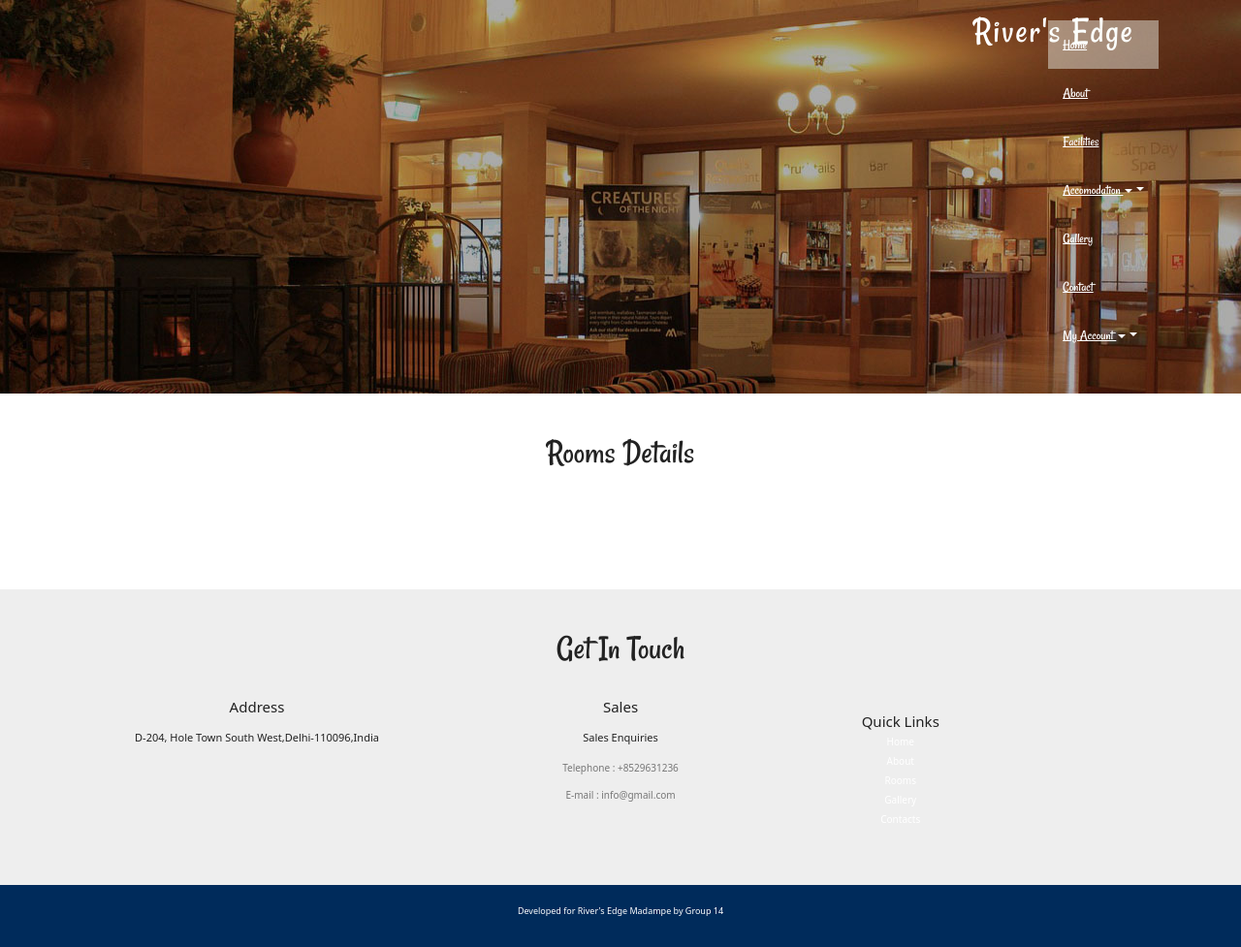
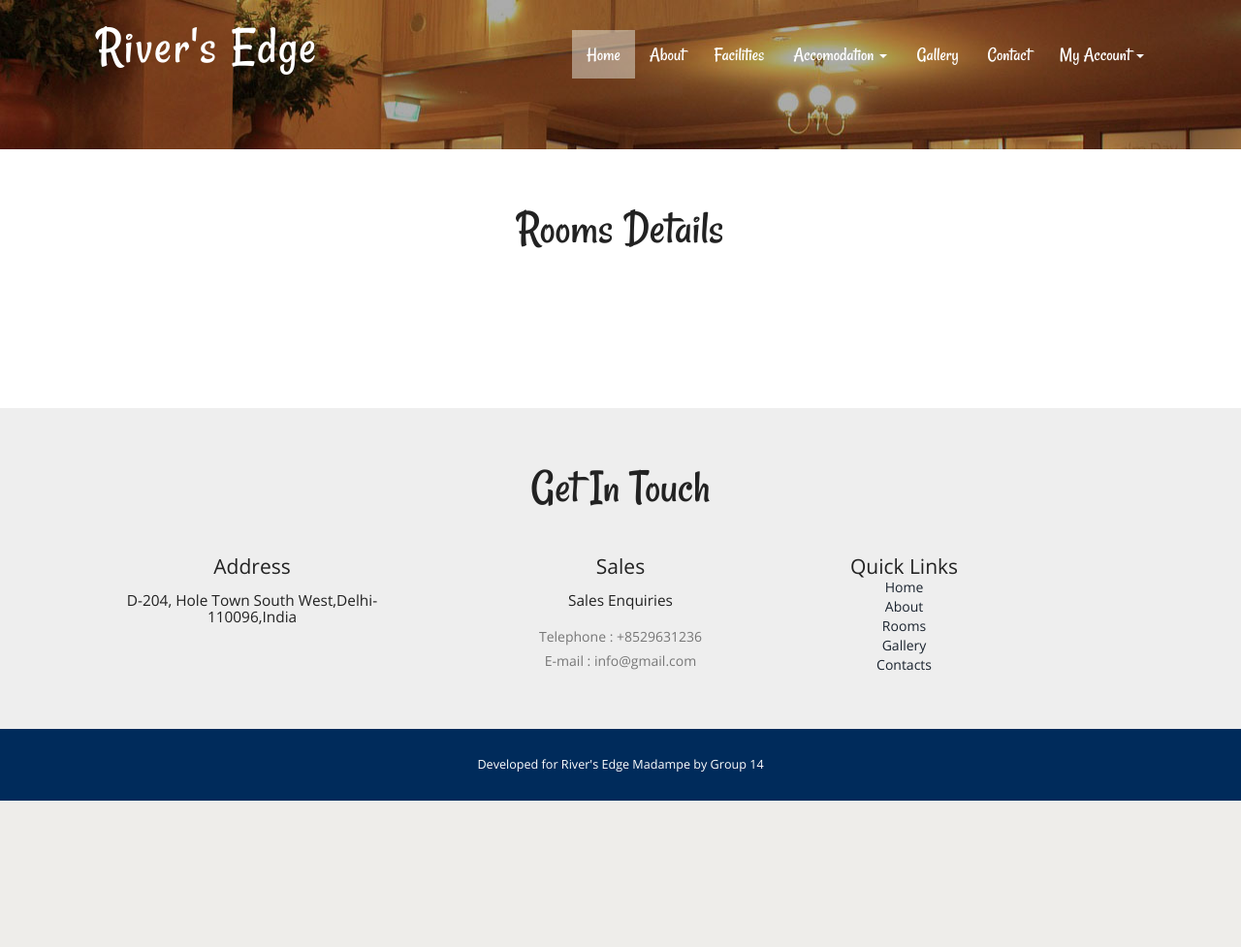
Before and after one commit to SandeepaMapa/RE, a PHP site: page /category-details.php?catid=aboutus in a window 1280 px wide. Shown: the whole page at 97% size. After the commit the page ends 826 px from the top, so only its background shows below. Run offline with PHP 8.4, Linux system fonts and the light colour scheme; a user stored in the database is signed in; data comes from the database, SQL or seed files in the repository; some libraries are stand-ins or nearby versions.

Commit message:
Update category-details.php

```diff
--- a/category-details.php
+++ b/category-details.php
@@ -10,9 +10,9 @@ include('includes/dbconnection.php');
 <title>Hotel Booking Management System | Hotel :: Single Rooms</title>
 <link href="css/bootstrap.css" rel="stylesheet" type="text/css" media="all">
 <link href="css/style.css" rel="stylesheet" type="text/css" media="all" />
-<link rel="stylesheet" href="css/lightbox.css">
-<link rel="stylesheet" href="https://cdn.jsdelivr.net/npm/bootstrap-icons@1.9.1/font/bootstrap-icons.css">
-<link href="https://cdn.jsdelivr.net/npm/bootstrap@5.0.2/dist/css/bootstrap.min.css" rel="stylesheet" integrity="sha384-EVSTQN3/azprG1Anm3QDgpJLIm9Nao0Yz1ztcQTwFspd3yD65VohhpuuCOmLASjC" crossorigin="anonymous">
+<link rel="stylesheet" href="">
+
+
 <script type="application/x-javascript"> addEventListener("load", function() { setTimeout(hideURLbar, 0); }, false); function hideURLbar(){ window.scrollTo(0,1); } </script>
 <script src="js/jquery-1.11.1.min.js"></script>
 <script src="js/bootstrap.js"></script>
@@ -86,7 +86,7 @@ foreach($results as $row)
                   </div>
              </div>
              <div class='col-md-2 mt-lg-0 mt-md-0 mt-4 text-center'>
-              <p class='mb-4'>Rs. per night  <?php  echo htmlentities($row->price);?></p><br>
+              <p class='mb-4'>Rs. <?php  echo htmlentities($row->price);?> per night</p><br>
               <button class="btn btn-success"><a href="book-room.php?rmid=<?php echo $row->rmid;?>"  class='btn btn-sm w-100 text-white custom-bg shadow-none mb-2'>Book Now</a></button>
 
 
```
